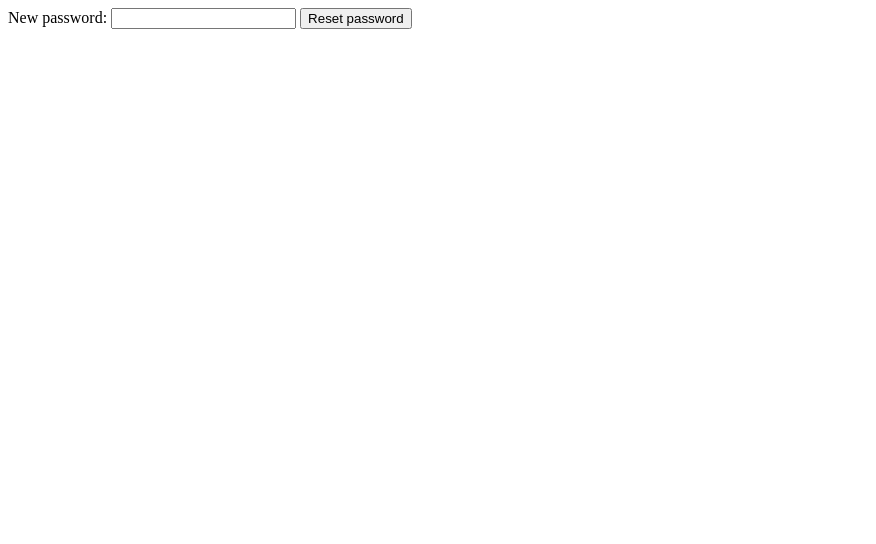
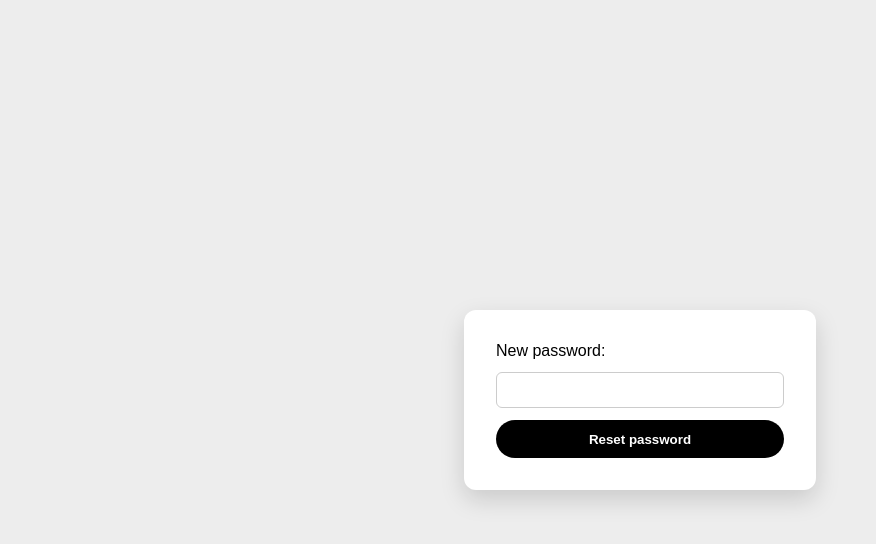
Before and after one commit to RuspaAjdin/restaurant-website, a website: page public/reset-password.html in a window 1280 px wide. Shown: the whole page, without its empty margins (0-876 px from the left). Drawn offline with Linux system fonts and the light colour scheme.

Commit message:
Adds env example updates reset password

```diff
--- a/public/reset-password.html
+++ b/public/reset-password.html
@@ -4,6 +4,47 @@
 <meta charset="UTF-8">
 <meta name="viewport" content="width=device-width, initial-scale=1.0">
 <title>Reset Password</title>
+<style>
+body {
+    margin: 0;
+    height: 100vh;
+    display: flex;
+    justify-content: center;
+    align-items: center;
+    font-family: sans-serif;
+    background-color: hsl(0, 0%, 93%);
+}
+
+#reset-form {
+    display: flex;
+    flex-direction: column;
+    gap: 0.75rem;
+    background: white;
+    padding: 2rem;
+    border-radius: 0.75rem;
+    box-shadow: 0 0.6rem 1.55rem rgba(0, 0, 0, 0.15);
+    width: 90%;
+    max-width: 22rem;
+    box-sizing: border-box;
+}
+
+#reset-form input {
+    padding: 0.6rem;
+    border: 0.06rem solid #ccc;
+    border-radius: 0.375rem;
+    box-sizing: border-box;
+}
+
+#reset-form button {
+    padding: 0.7rem;
+    cursor: pointer;
+    color: white;
+    background-color: black;
+    border: none;
+    border-radius: 3.1rem;
+    font-weight: bold;
+}
+</style>
 </head>
 <body>
 <form id="reset-form">
```
Also changed, not shown: 1 other file.
